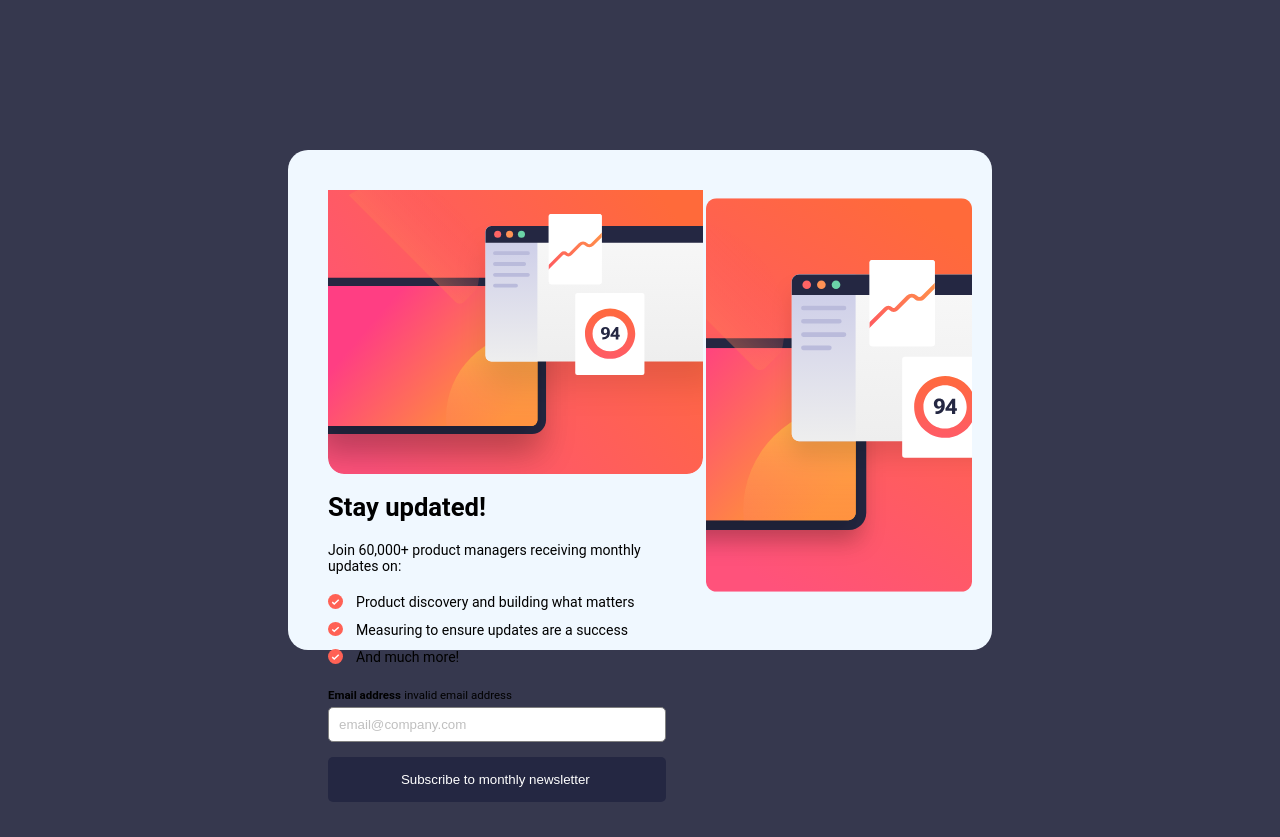
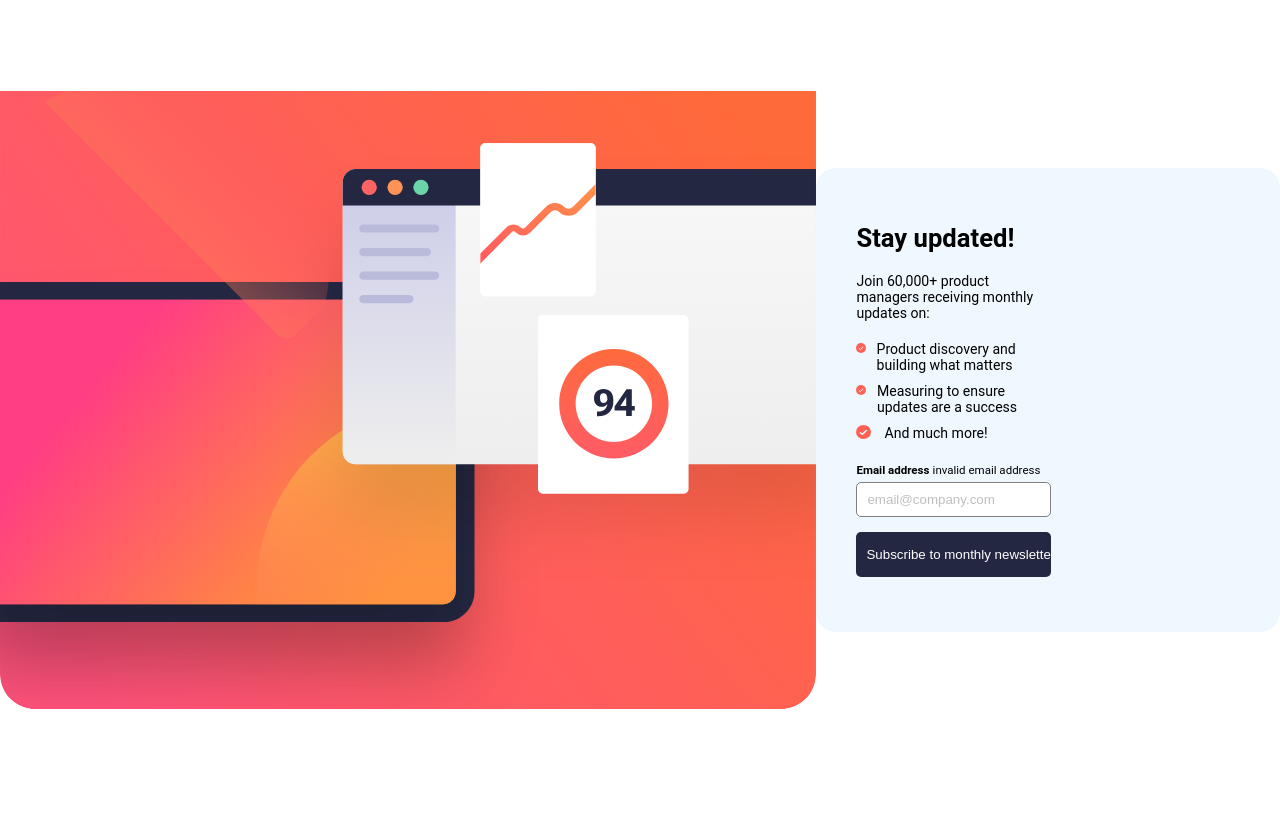
Before and after one commit to hillar10n/news-letter-page, a plain HTML site: page index.html in a window 1280 px wide. After the commit the page ends 800 px from the top, so only its background shows below. Drawn offline with Linux system fonts and the light colour scheme.

Commit message:
mobile started

```diff
--- a/app.css
+++ b/app.css
@@ -12,12 +12,40 @@ html {
 body {
 	height: 100%;
 	font-family: "Roboto", sans-serif;
+}
+
+.container {
+	padding: 25px;
+}
+
+#mPicture {
+	width: 100%;
+}
+
+#dPicture {
+	display: none;
+}
+
+@media screen and (min-width: 415px) {
+	body {
+		height: 100%;
+		display: flex;
+		align-items: center;
+		justify-content: center;
+		font-family: "Roboto", sans-serif;
 		font-size: 1vw;
 	}
 
 	.container {
+		width: 55%;
 		background-color: aliceblue;
+		max-height: 500px;
+		min-height: 200px;
+		border-radius: 20px;
 		padding: 20px;
+		display: flex;
+		flex-wrap: wrap;
+		justify-content: space-between;
 	}
 
 	.writeup {
@@ -129,23 +157,4 @@ button:hover {
 		box-shadow: 0 4px 8px 0 rgba(0, 0, 0, 0.2), 0 6px 20px 0 rgba(0, 0, 0, 0.19);
 		cursor: pointer;
 	}
-
-@media screen and (min-width: 415px) {
-	body {
-		background-color: hsl(235, 18%, 26%);
-		display: flex;
-		align-items: center;
-		justify-content: center;
 }
-
-	.container {
-		width: 55%;
-		background-color: aliceblue;
-		max-height: 500px;
-		min-height: 200px;
-		border-radius: 20px;
-		display: flex;
-		flex-wrap: wrap;
-		justify-content: space-between;
-	}
-}
--- a/index.html
+++ b/index.html
@@ -10,11 +10,11 @@
 </head>
 
 <body>
+  <img id="mPicture" src="images/illustration-sign-up-mobile.svg" alt="">
 
   <!-- Sign-up form start -->
   <div class="container">
     <div class="writeup">
-      <img id="mPicture" src="images/illustration-sign-up-mobile.svg" alt="">
       <h1>Stay updated!</h1>
 
       <p>Join 60,000+ product managers receiving monthly updates on:</p>
```
Lines whose indentation alone changed are shown as unchanged.
